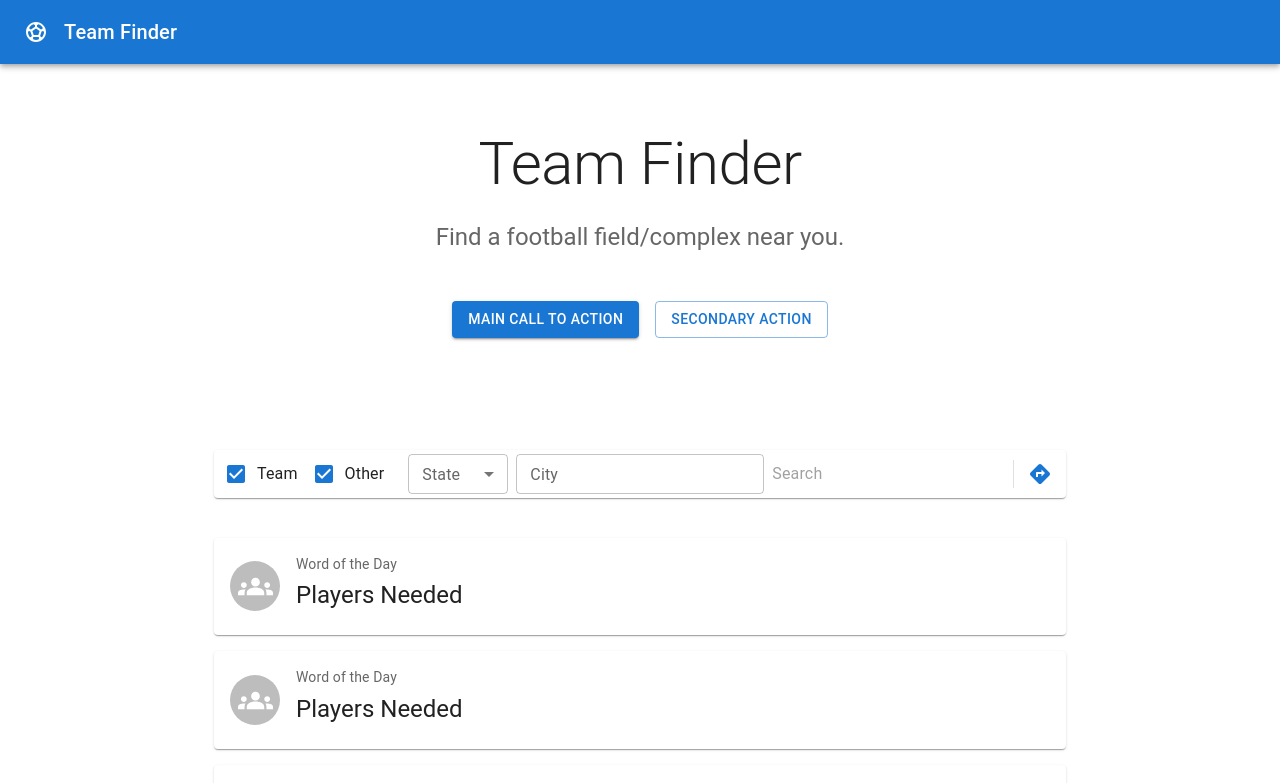
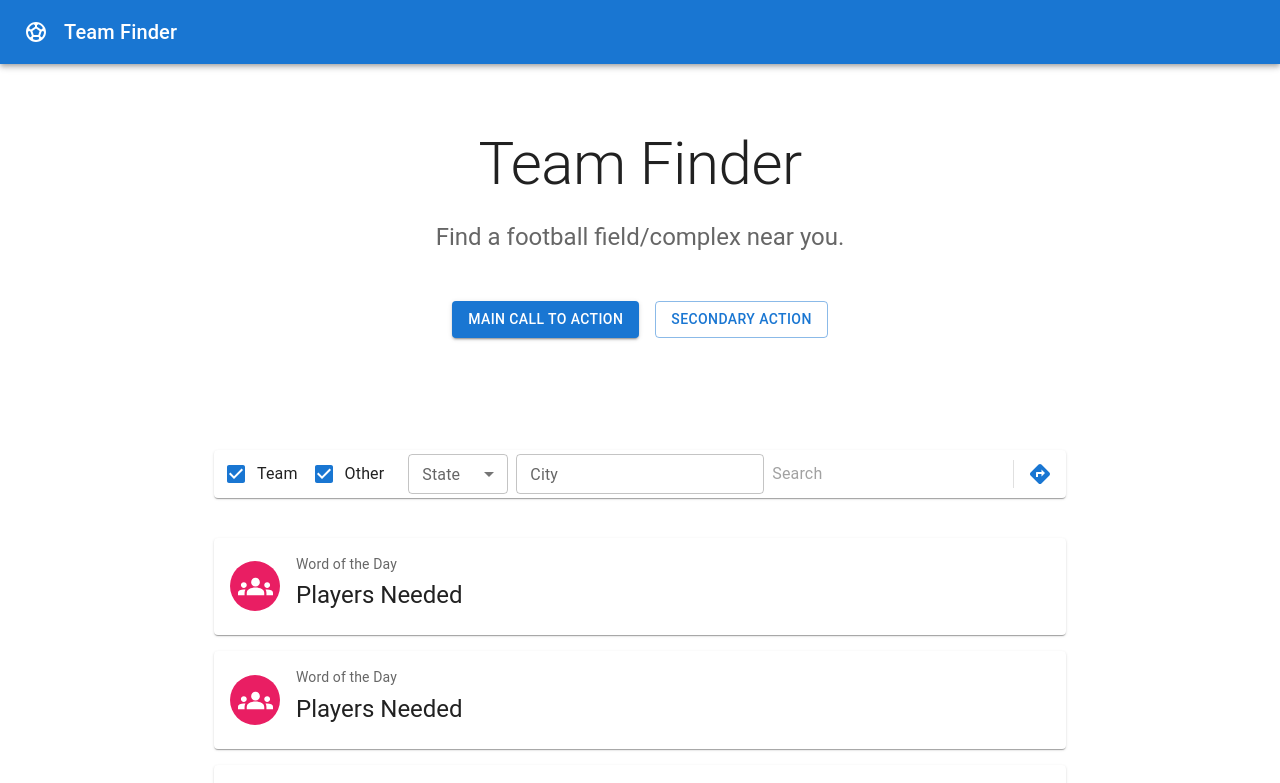
Before and after one commit to jpzambranoleon/football-field-finder, a React (Create React App) app: page / in a window 1280 px wide. Shown: the top 783 px of the page. Built offline with nearby package versions, Linux system fonts and the light colour scheme.

Commit message:
updated Post.jsx

```diff
--- a/src/pages/home/components/Post.jsx
+++ b/src/pages/home/components/Post.jsx
@@ -1,5 +1,6 @@
 import { Groups } from "@mui/icons-material";
 import { Avatar, Box, Button, Card, CardActionArea, CardContent, Typography } from "@mui/material";
+import { pink } from "@mui/material/colors";
 
 const Post = () => {
 
@@ -7,7 +8,7 @@ const Post = () => {
         <Card sx={{ mb: 2 }}>
             <CardActionArea>
                 <Box sx={{ display: 'flex', alignItems: 'center' }}>
-                    <Avatar sx={{ ml: 2, mt: 2, mb: 2, width: '50px', height: '50px' }} >
+                    <Avatar sx={{ ml: 2, mt: 2, mb: 2, width: '50px', height: '50px', bgcolor: pink[500] }} >
                         <Groups fontSize="large"/>
                     </Avatar>
                     <CardContent>
```
